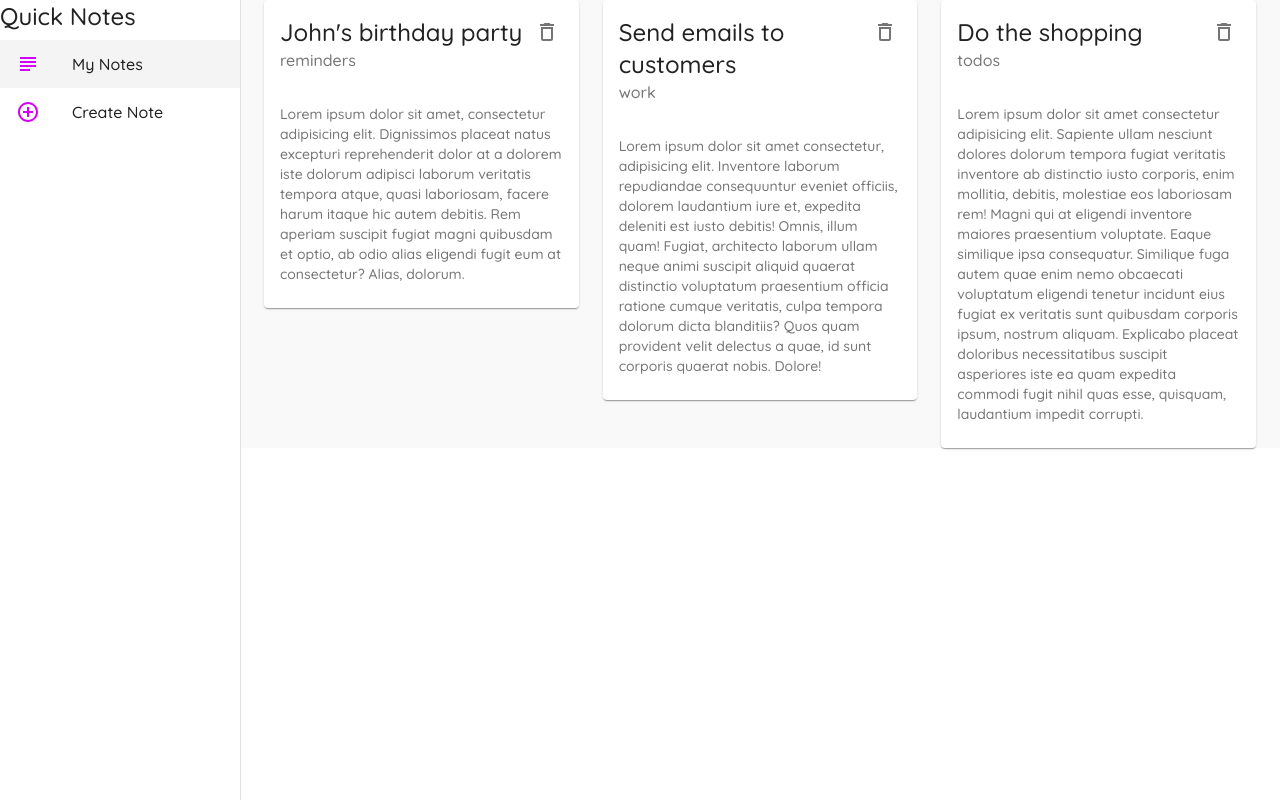
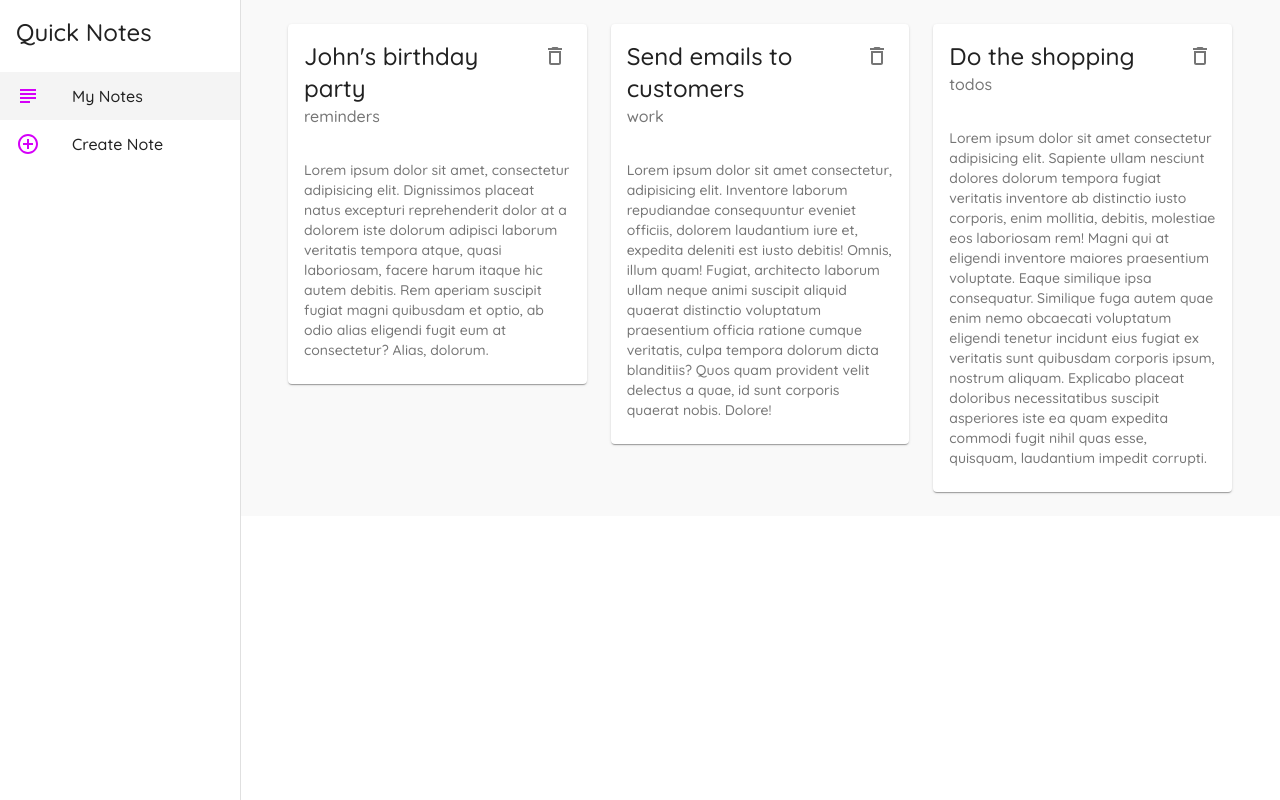
Before and after one commit to daw-maj-pl/mui-mini-project, a React (Create React App) app: page / in a window 1280 px wide. Built offline with nearby package versions, Linux system fonts and the light colour scheme; data requests are answered from the project's data file.

Commit message:
Add extra padding using theme.spacing()

```diff
--- a/src/components/Layout.js
+++ b/src/components/Layout.js
@@ -10,10 +10,11 @@ import { AddCircleOutlineOutlined, SubjectOutlined } from '@material-ui/icons';
 
 const drawerWidth = 240;
 
-const useStyles = makeStyles({
+const useStyles = makeStyles(theme => ({
   page: {
     background: '#f9f9f9',
-    width: '100%'
+    width: '100%',
+    padding: theme.spacing(3)
   },
   drawer: {
     width: drawerWidth
@@ -26,8 +27,11 @@ const useStyles = makeStyles({
   },
   active: {
     background: '#f4f4f4'
+  },
+  title: {
+    padding: theme.spacing(2)
   }
-});
+}));
 
 export default function Layout({ children }) {
   const classes = useStyles();
@@ -59,7 +63,9 @@ export default function Layout({ children }) {
         classes={{ paper: classes.drawerPaper }}
       >
         <div>
-          <Typography variant="h5">Quick Notes</Typography>
+          <Typography variant="h5" className={classes.title}>
+            Quick Notes
+          </Typography>
         </div>
 
         {/* links/list section */}
```
